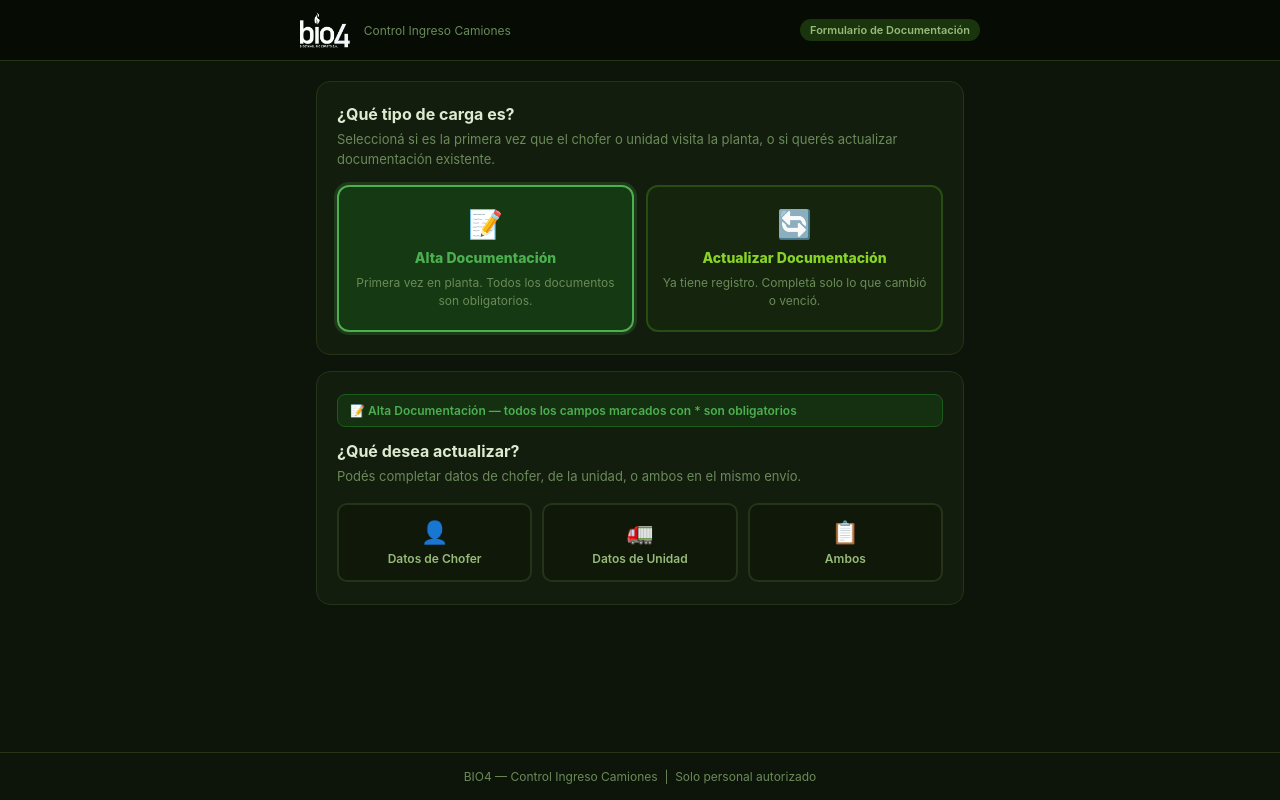
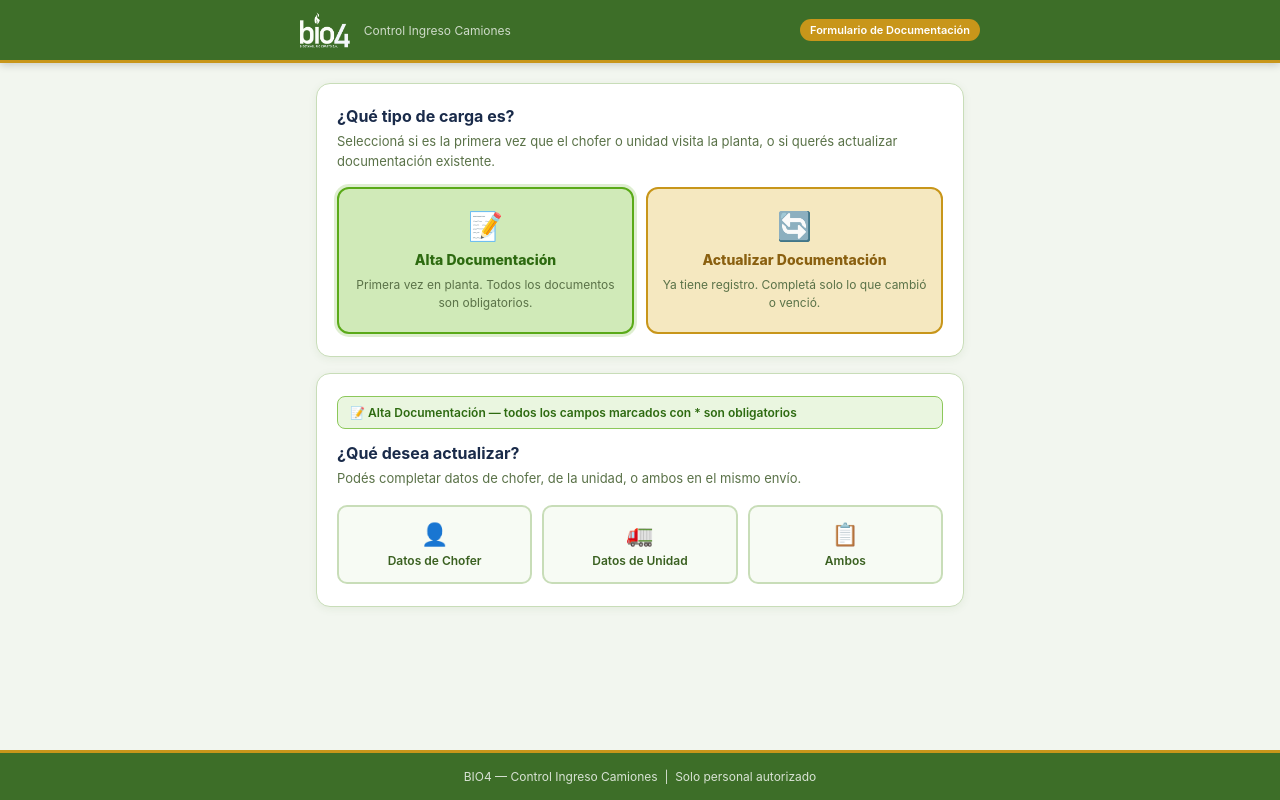
Before and after one commit to fotero-Bio4/Control_Ingreso_Camiones, a website: page index.html in a window 1280 px wide. Both pictures are taken after a click on the label 485 px from the left and 258 px from the top of the page. Drawn offline with Linux system fonts and the light colour scheme.

Commit message:
Aplicar colores institucionales Bio4 al formulario
Reemplaza el tema oscuro por la paleta oficial: verde lima #5aaa18,
verde oscuro #3d6e28 en header/footer con franja dorada #c8961a,
fondo claro y textos en azul marino #1a2b4a. Turnstile cambia a modo light.

Co-Authored-By: Claude Sonnet 4.6 <noreply@anthropic.com>

```diff
--- a/index.html
+++ b/index.html
@@ -251,7 +251,7 @@
       <div class="turnstile-wrap">
         <div class="cf-turnstile"
              data-sitekey="0x4AAAAAADR3J6BHUJT4fpHQ"
-             data-theme="dark"
+             data-theme="light"
              data-language="es"></div>
       </div>
       <button type="submit" id="btnSubmit">Enviar Formulario</button>
--- a/style.css
+++ b/style.css
@@ -1,24 +1,28 @@
 /* ── Variables ─────────────────────────────────────────────────────────── */
 :root {
-  /* Bio4 brand: verde lima #6aaa1e, gris acero #4e5d6c, llama #f08020/#f5c518 */
-  --bg:           #0d150a;
-  --card:         #131d0e;
-  --card2:        #0f1809;
-  --border:       #253318;
-  --accent:       #1a350d;
-  --accent-hl:    #264d14;
-  --brand:        #72b820;
-  --brand-hl:     #89d426;
-  --green:        #6aaa1e;
-  --green-bg:     #0e1e07;
-  --green-border: #3a6e10;
-  --red:          #f44336;
-  --red-bg:       #221313;
-  --red-border:   #c0392b;
-  --text:         #ddecd0;
-  --text-muted:   #6a8a58;
-  --text-sub:     #99bb7a;
-  --doc-bg:       #0a1207;
+  /* Bio4 brand colors: verde lima, verde oscuro, oro, azul marino */
+  --bg:           #f2f6ef;
+  --card:         #ffffff;
+  --card2:        #f7fbf4;
+  --border:       #c8ddb8;
+  --accent:       #e8f4de;
+  --accent-hl:    #d0eab8;
+  --brand:        #5aaa18;
+  --brand-hl:     #6abf1c;
+  --green:        #5aaa18;
+  --green-bg:     #eaf6e0;
+  --green-border: #8cc85a;
+  --red:          #d32f2f;
+  --red-bg:       #fdecea;
+  --red-border:   #e57373;
+  --text:         #1a2b4a;
+  --text-muted:   #5a7248;
+  --text-sub:     #3a6020;
+  --doc-bg:       #f4f9f0;
+  --header-bg:    #3d6e28;
+  --gold:         #c8961a;
+  --gold-light:   #f5e8c0;
+  --navy:         #1a2b4a;
 }
 
 /* ── Reset ─────────────────────────────────────────────────────────────── */
@@ -35,12 +39,13 @@ body {
 
 /* ── Header ────────────────────────────────────────────────────────────── */
 header {
-  background: #060c04;
-  border-bottom: 1px solid var(--border);
+  background: var(--header-bg);
+  border-bottom: 3px solid var(--gold);
   padding: 12px 20px;
   position: sticky;
   top: 0;
   z-index: 100;
+  box-shadow: 0 2px 8px rgba(0,0,0,0.18);
 }
 .header-inner {
   max-width: 680px;
@@ -62,14 +67,14 @@ header {
 }
 .logo-sub {
   font-size: 12px;
-  color: var(--text-muted);
+  color: rgba(255,255,255,0.75);
   vertical-align: middle;
 }
 .header-badge {
   font-size: 11px;
   font-weight: 600;
-  background: var(--accent);
-  color: var(--text-sub);
+  background: var(--gold);
+  color: #fff;
   padding: 4px 10px;
   border-radius: 20px;
   white-space: nowrap;
@@ -87,8 +92,9 @@ footer {
   text-align: center;
   padding: 16px;
   font-size: 12px;
-  color: var(--text-muted);
-  border-top: 1px solid var(--border);
+  color: rgba(255,255,255,0.8);
+  background: var(--header-bg);
+  border-top: 3px solid var(--gold);
 }
 
 /* ── Card ──────────────────────────────────────────────────────────────── */
@@ -98,11 +104,13 @@ footer {
   border-radius: 14px;
   padding: 22px 20px;
   margin-bottom: 16px;
+  box-shadow: 0 2px 8px rgba(61,110,40,0.08);
 }
 .card h2 {
   font-size: 16px;
   font-weight: 700;
   margin-bottom: 6px;
+  color: var(--navy);
 }
 .hint {
   font-size: 13px;
@@ -138,7 +146,7 @@ footer {
 }
 .tipo-icon  { font-size: 22px; }
 .tipo-label { font-size: 12px; font-weight: 600; color: var(--text-sub); }
-.tipo-btn input:checked + span .tipo-label { color: #fff; }
+.tipo-btn input:checked + span .tipo-label { color: #2d6a10; }
 
 /* ── Fields ────────────────────────────────────────────────────────────── */
 .field {
@@ -181,13 +189,13 @@ select {
 }
 input:focus, textarea:focus {
   border-color: var(--brand);
-  box-shadow: 0 0 0 3px rgba(114,184,32,0.15);
+  box-shadow: 0 0 0 3px rgba(90,170,24,0.18);
 }
 input.uppercase { text-transform: uppercase; }
 textarea { resize: vertical; min-height: 80px; }
 
 input[type="date"]::-webkit-calendar-picker-indicator {
-  filter: invert(0.7);
+  filter: invert(0.3) sepia(1) saturate(3) hue-rotate(70deg);
   cursor: pointer;
 }
 
@@ -218,6 +226,7 @@ input[type="date"]::-webkit-calendar-picker-indicator {
 .doc-field {
   background: var(--doc-bg);
   border: 1px solid var(--border);
+  border-left: 4px solid var(--brand);
   border-radius: 10px;
   padding: 16px;
   margin-bottom: 12px;
@@ -247,16 +256,16 @@ input[type="date"]::-webkit-calendar-picker-indicator {
   align-items: center;
   gap: 10px;
   padding: 11px 14px;
-  background: rgba(26,53,13,0.45);
-  border: 1.5px dashed rgba(114,184,32,0.4);
+  background: var(--accent);
+  border: 1.5px dashed var(--brand);
   border-radius: 9px;
   cursor: pointer;
   transition: background 0.15s, border-color 0.15s;
 }
 .foto-label:hover,
 .foto-label:active {
-  background: rgba(26,53,13,0.7);
-  border-color: var(--brand);
+  background: var(--accent-hl);
+  border-color: var(--brand-hl);
 }
 .camara-icon { font-size: 18px; flex-shrink: 0; }
 .foto-text   { font-size: 13px; font-weight: 600; color: var(--brand); flex: 1; }
@@ -277,7 +286,7 @@ input[type="date"]::-webkit-calendar-picker-indicator {
   border: 1px solid var(--border);
   display: block;
   object-fit: contain;
-  background: #0a1018;
+  background: #f0f4ec;
 }
 .foto-info {
   font-size: 11px;
@@ -290,7 +299,7 @@ input[type="date"]::-webkit-calendar-picker-indicator {
 #btnSubmit {
   width: 100%;
   padding: 17px;
-  background: var(--green);
+  background: var(--brand);
   color: #fff;
   border: none;
   border-radius: 12px;
@@ -298,15 +307,16 @@ input[type="date"]::-webkit-calendar-picker-indicator {
   font-weight: 700;
   cursor: pointer;
   letter-spacing: 0.3px;
-  transition: background 0.15s, transform 0.08s;
+  transition: background 0.15s, transform 0.08s, box-shadow 0.15s;
   display: flex;
   align-items: center;
   justify-content: center;
   gap: 8px;
+  box-shadow: 0 4px 12px rgba(90,170,24,0.3);
 }
-#btnSubmit:hover   { background: #237a23; }
+#btnSubmit:hover   { background: var(--brand-hl); box-shadow: 0 4px 16px rgba(90,170,24,0.4); }
 #btnSubmit:active  { transform: scale(0.98); }
-#btnSubmit:disabled { background: #333d44; color: #667; cursor: not-allowed; transform: none; }
+#btnSubmit:disabled { background: #b8c8b0; color: #8a9a80; cursor: not-allowed; transform: none; box-shadow: none; }
 
 /* ── Result ────────────────────────────────────────────────────────────── */
 #resultMsg {
@@ -321,7 +331,7 @@ input[type="date"]::-webkit-calendar-picker-indicator {
 #resultMsg.ok {
   background: var(--green-bg);
   border: 1px solid var(--green-border);
-  color: #4caf50;
+  color: #2d6a10;
 }
 #resultMsg.error {
   background: var(--red-bg);
@@ -367,20 +377,20 @@ input[type="date"]::-webkit-calendar-picker-indicator {
 .modo-title { font-size: 14px; font-weight: 800; }
 .modo-desc  { font-size: 12px; color: var(--text-muted); line-height: 1.5; }
 
-.modo-alta { background: rgba(26,92,26,0.2); border-color: #1a5c1a; }
-.modo-alta .modo-title { color: #4caf50; }
+.modo-alta { background: var(--green-bg); border-color: var(--green-border); }
+.modo-alta .modo-title { color: #2d6a10; }
 .modo-btn input[value="alta"]:checked + .modo-alta {
-  background: rgba(26,92,26,0.45);
-  border-color: #4caf50;
-  box-shadow: 0 0 0 3px rgba(76,175,80,0.2);
+  background: var(--accent-hl);
+  border-color: var(--brand);
+  box-shadow: 0 0 0 3px rgba(90,170,24,0.2);
 }
 
-.modo-act { background: rgba(26,53,13,0.35); border-color: #264d14; }
-.modo-act .modo-title { color: var(--brand-hl); }
+.modo-act { background: var(--gold-light); border-color: var(--gold); }
+.modo-act .modo-title { color: #8a6010; }
 .modo-btn input[value="actualizar"]:checked + .modo-act {
-  background: rgba(26,53,13,0.65);
-  border-color: var(--brand);
-  box-shadow: 0 0 0 3px rgba(114,184,32,0.2);
+  background: #f0dda0;
+  border-color: var(--gold);
+  box-shadow: 0 0 0 3px rgba(200,150,26,0.2);
 }
 
 /* Indicador de modo dentro del card de tipo */
@@ -388,15 +398,15 @@ input[type="date"]::-webkit-calendar-picker-indicator {
   padding: 8px 12px; border-radius: 8px; margin-bottom: 14px; }
 .modo-indicator-alta {
   display: block;
-  background: rgba(26,92,26,0.3);
-  color: #4caf50;
-  border: 1px solid #1a5c1a;
+  background: var(--green-bg);
+  color: #2d6a10;
+  border: 1px solid var(--green-border);
 }
 .modo-indicator-act {
   display: block;
-  background: rgba(26,53,13,0.4);
-  color: var(--brand-hl);
-  border: 1px solid #264d14;
+  background: var(--gold-light);
+  color: #8a6010;
+  border: 1px solid var(--gold);
 }
 
 /* Asterisco obligatorio de Alta (oculto por defecto) */
```
